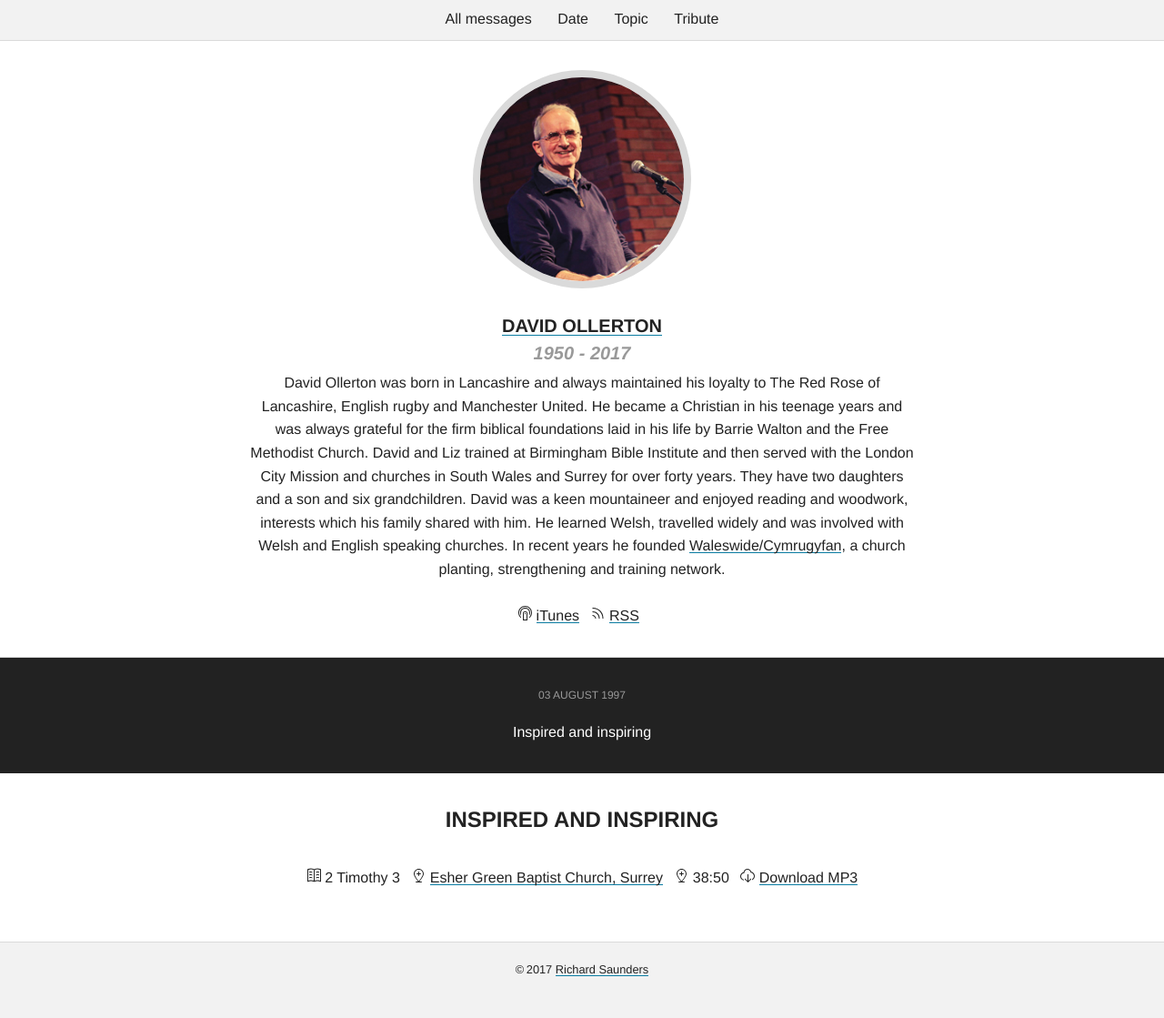
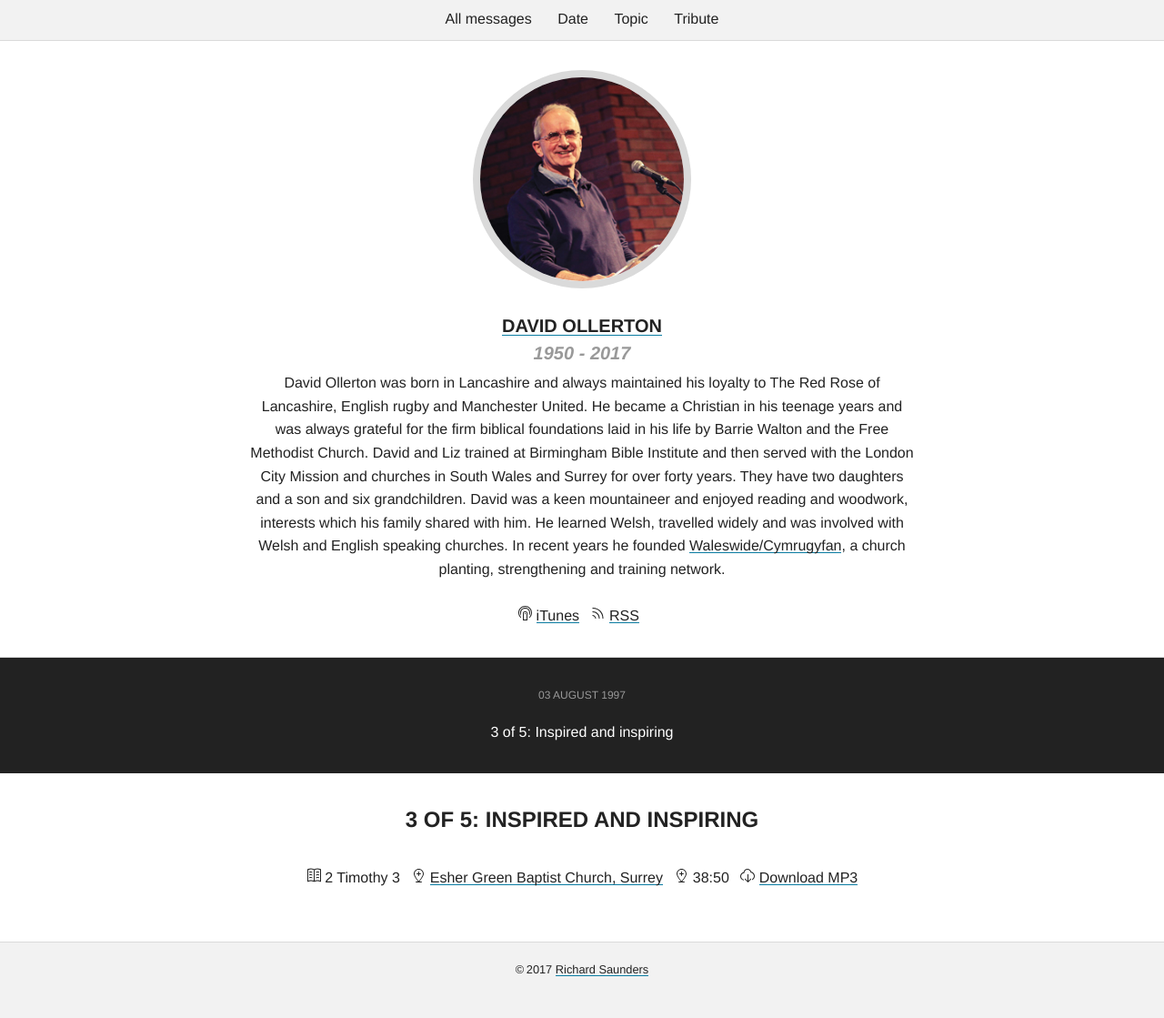
Before and after one commit to davidollerton/davidollerton.github.io, a Jekyll site: the page built from _posts/1997-08-02-inspired-and-inspiring.md, in a window 1280 px wide. Shown: the whole page at 91% size. Built offline with Jekyll 4.4.1, drawn with Linux system fonts in a browser that asks for light colours; nearby versions of some CDN libraries; our own code applies the rules of GitHub Pages for plain Markdown files; comment, search, counter and statistics services are not loaded.

Commit message:
Update from Forestry.io mail@rdsaunders.co.uk updated _posts/1997-08-02-inspired-and-inspiring.md

```diff
--- a/_posts/1997-08-02-inspired-and-inspiring.md
+++ b/_posts/1997-08-02-inspired-and-inspiring.md
@@ -1,5 +1,5 @@
 ---
-title: Inspired and inspiring
+title: '3 of 5: Inspired and inspiring'
 series: The Importance of the Bible
 scripture: 2 Timothy 3
 church: esher
```
